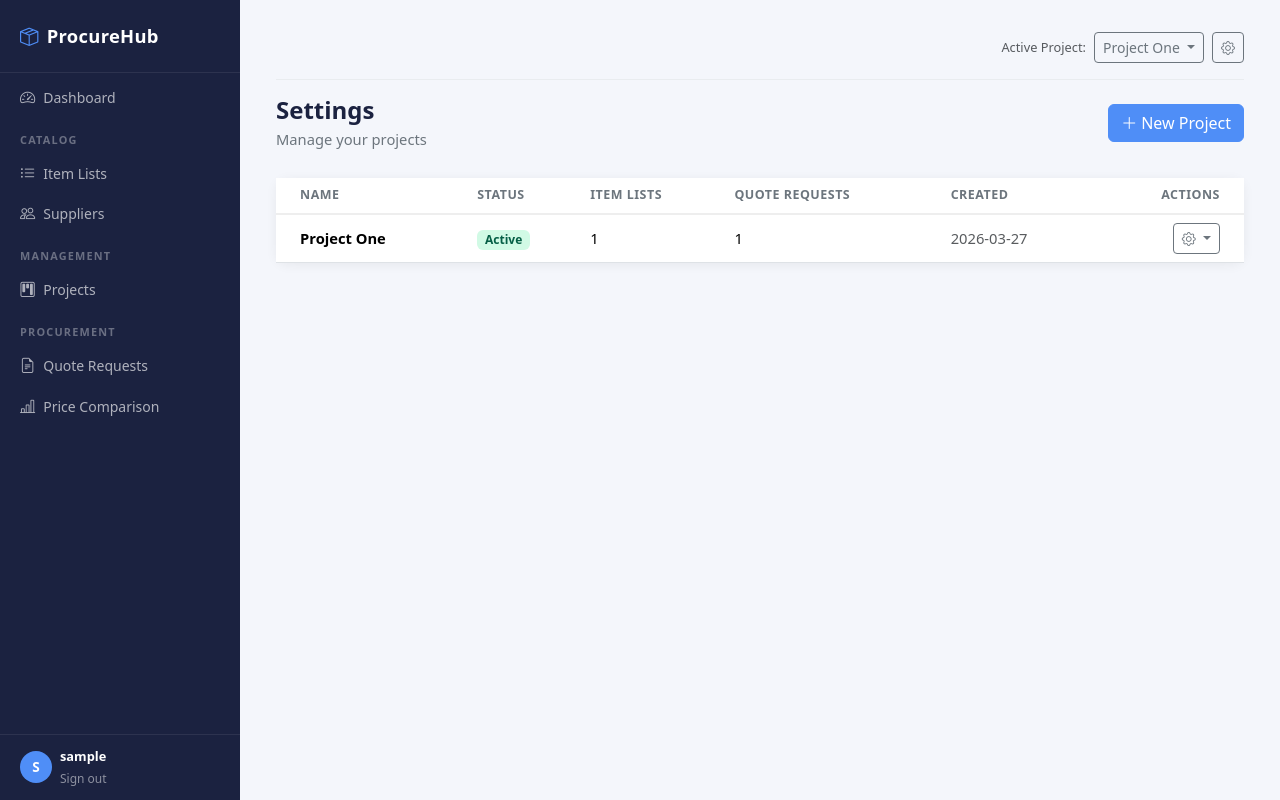
After one commit to cnathani-dev/procurehub, a Flask app: page /settings in a window 1280 px wide. The commit adds this page. Run offline with Flask 3, Linux system fonts and the light colour scheme; the visitor is signed in with stand-in values (Sample User, id 1); data comes from the database, SQL or seed files in the repository; tables that the repository leaves empty hold one stand-in row (values such as "Sample post").

Commit message:
Reorganize navigation: Item Lists + Settings for project management
Major navigation restructure to clarify hierarchy and separate concerns:

New Navigation:
- Sidebar 'Items' → 'Item Lists' (shows lists from active project only)
- Settings icon (⚙) next to Active Project dropdown → Settings page
- Settings page handles all project CRUD (create/edit/delete)

New Routes:
- GET /item-lists → item_lists_list() - Item lists from active project
- GET /settings → settings() - Project management hub

New Templates:
- item_lists/index.html - Card grid of item lists from active project
- settings.html - Project management with modal CRUD

UI Improvements:
- Project management removed from main navigation, moved to Settings
- Item Lists becomes primary content area
- Settings accessible via icon in top right (near Active Project selector)
- Clear separation: content (Item Lists) vs. admin (Settings)

This architecture supports future RBA implementation by centralizing
project/permission management in Settings.

Co-Authored-By: Claude Haiku 4.5 <noreply@anthropic.com>

```diff
--- a/app.py
+++ b/app.py
@@ -338,6 +338,56 @@ def dashboard():
                            item_count=item_count, supplier_count=supplier_count,
                            qr_count=qr_count, open_count=open_count,
                            project_count=project_count, recent=recent)
+
+
+# ── Item Lists (from Active Project) ──────────────────────────────────────────
+@app.route('/item-lists')
+@login_required
+def item_lists_list():
+    """Show item lists from the active project."""
+    active_project_id = session.get('active_project_id')
+    if not active_project_id:
+        flash('No active project selected.', 'warning')
+        return redirect(url_for('settings'))
+
+    with get_db() as conn:
+        project = conn.execute('SELECT * FROM projects WHERE id = ?', (active_project_id,)).fetchone()
+        if not project:
+            abort(404)
+        lists = conn.execute('''
+            SELECT il.*,
+                   COUNT(DISTINCT ili.item_id)  AS item_count,
+                   COUNT(DISTINCT qr.id)         AS qr_count
+            FROM   item_lists il
+            LEFT JOIN item_list_items  ili ON ili.item_list_id = il.id
+            LEFT JOIN quote_requests   qr  ON qr.item_list_id  = il.id
+            WHERE  il.project_id = ?
+            GROUP BY il.id
+            ORDER BY il.created_at DESC
+        ''', (active_project_id,)).fetchall()
+
+    return render_template('item_lists/index.html', project=project, lists=lists)
+
+
+# ── Settings (Project Management) ──────────────────────────────────────────────
+@app.route('/settings')
+@login_required
+def settings():
+    """Project management and settings."""
+    with get_db() as conn:
+        projects = conn.execute('''
+            SELECT p.*,
+                   COUNT(DISTINCT il.id)  AS list_count,
+                   COUNT(DISTINCT qr.id)  AS qr_count
+            FROM   projects p
+            LEFT JOIN item_lists      il ON il.project_id   = p.id
+            LEFT JOIN quote_requests  qr ON qr.item_list_id IN (
+                          SELECT id FROM item_lists WHERE project_id = p.id)
+            GROUP BY p.id
+            ORDER BY p.created_at DESC
+        ''').fetchall()
+
+    return render_template('settings.html', projects=projects)
 
 
 # ── Items ─────────────────────────────────────────────────────────────────────
--- a/templates/base.html
+++ b/templates/base.html
@@ -173,9 +173,9 @@
     </a>
 
     <div class="nav-section-label">Catalog</div>
-    <a href="{{ url_for('items_list') }}"
-       class="nav-link {% if request.endpoint and 'items' in request.endpoint %}active{% endif %}">
-      <i class="bi bi-box"></i>Items
+    <a href="{{ url_for('item_lists_list') }}"
+       class="nav-link {% if request.endpoint == 'item_lists_list' %}active{% endif %}">
+      <i class="bi bi-list-ul"></i>Item Lists
     </a>
     <a href="{{ url_for('suppliers_list') }}"
        class="nav-link {% if request.endpoint and 'suppliers' in request.endpoint %}active{% endif %}">
@@ -214,7 +214,7 @@
 
 <!-- ── Main ───────────────────────────────────────────────────────────── -->
 <div class="main-content">
-  <!-- Project Selector -->
+  <!-- Project Selector & Settings -->
   {% if all_projects %}
   <div class="d-flex justify-content-end align-items-center mb-3" style="padding-bottom: 1rem; border-bottom: 1px solid #e9ecef;">
     <div class="d-flex align-items-center gap-2">
@@ -234,6 +234,9 @@
           {% endfor %}
         </ul>
       </div>
+      <a href="{{ url_for('settings') }}" class="btn btn-sm btn-outline-secondary" title="Settings">
+        <i class="bi bi-gear"></i>
+      </a>
     </div>
   </div>
   {% endif %}
--- /dev/null
+++ b/templates/settings.html
@@ -0,0 +1,142 @@
+{% extends "base.html" %}
+{% block title %}Settings – ProcureHub{% endblock %}
+
+{% block content %}
+<div class="page-header d-flex justify-content-between align-items-center">
+  <div>
+    <h1>Settings</h1>
+    <p>Manage your projects</p>
+  </div>
+  <button class="btn btn-primary" data-bs-toggle="modal" data-bs-target="#projectModal" onclick="resetProjectModal()">
+    <i class="bi bi-plus-lg me-1"></i>New Project
+  </button>
+</div>
+
+<div class="card">
+  <div class="card-body p-0">
+    {% if projects %}
+    <div class="table-responsive">
+      <table class="table table-hover mb-0">
+        <thead>
+          <tr>
+            <th class="ps-4">Name</th>
+            <th>Status</th>
+            <th>Item Lists</th>
+            <th>Quote Requests</th>
+            <th>Created</th>
+            <th class="pe-4 text-end">Actions</th>
+          </tr>
+        </thead>
+        <tbody>
+          {% for p in projects %}
+          <tr onclick="window.location.href='{{ url_for('item_lists_list') }}'">
+            <td class="ps-4"><strong>{{ p.name }}</strong></td>
+            <td>
+              <span class="badge {% if p.status == 'active' %}badge-open{% else %}badge-closed{% endif %}" style="font-size:.75rem;">
+                {{ p.status|capitalize }}
+              </span>
+            </td>
+            <td>{{ p.list_count }}</td>
+            <td>{{ p.qr_count }}</td>
+            <td class="text-muted">{{ p.created_at[:10] }}</td>
+            <td class="pe-4 text-end" onclick="event.stopPropagation();">
+              <div class="btn-group" role="group">
+                <button type="button" class="btn btn-sm btn-outline-secondary dropdown-toggle" data-bs-toggle="dropdown">
+                  <i class="bi bi-gear"></i>
+                </button>
+                <ul class="dropdown-menu dropdown-menu-end">
+                  <li>
+                    <button class="dropdown-item" data-bs-toggle="modal" data-bs-target="#projectModal"
+                            onclick="editProjectModal({{ p.id }}, '{{ p.name }}', '{{ p.description or '' }}', '{{ p.status }}')">
+                      <i class="bi bi-pencil me-2"></i>Edit
+                    </button>
+                  </li>
+                  <li><hr class="dropdown-divider"></li>
+                  <li>
+                    <form method="POST" action="{{ url_for('projects_delete', project_id=p.id) }}" style="display:inline;"
+                          onsubmit="return confirm('Delete {{ p.name }}? This cannot be undone.')">
+                      <button type="submit" class="dropdown-item text-danger">
+                        <i class="bi bi-trash me-2"></i>Delete
+                      </button>
+                    </form>
+                  </li>
+                </ul>
+              </div>
+            </td>
+          </tr>
+          {% endfor %}
+        </tbody>
+      </table>
+    </div>
+    {% else %}
+    <div class="text-center py-5 text-muted">
+      <i class="bi bi-kanban" style="font-size:2.5rem;display:block;margin-bottom:.75rem;"></i>
+      <p class="mb-1">No projects yet.</p>
+      <button class="btn btn-primary mt-2" data-bs-toggle="modal" data-bs-target="#projectModal" onclick="resetProjectModal()">
+        <i class="bi bi-plus-lg me-1"></i>Create First Project
+      </button>
+    </div>
+    {% endif %}
+  </div>
+</div>
+
+<!-- Project Modal (Create/Edit) -->
+<div class="modal fade" id="projectModal" tabindex="-1">
+  <div class="modal-dialog">
+    <div class="modal-content">
+      <div class="modal-header">
+        <h5 class="modal-title" id="projectModalTitle">New Project</h5>
+        <button type="button" class="btn-close" data-bs-dismiss="modal"></button>
+      </div>
+      <form method="POST" id="projectForm">
+        <div class="modal-body p-4">
+          <div class="mb-3">
+            <label class="form-label fw-600" style="font-weight:600;">Name <span class="text-danger">*</span></label>
+            <input type="text" name="name" id="projectName" class="form-control" required placeholder="e.g. Q2 2026 Procurement"/>
+          </div>
+          <div class="mb-3">
+            <label class="form-label fw-600" style="font-weight:600;">Description</label>
+            <textarea name="description" id="projectDescription" class="form-control" rows="2"
+                      placeholder="Optional notes about this project..."></textarea>
+          </div>
+          <div class="mb-0">
+            <label class="form-label fw-600" style="font-weight:600;">Status</label>
+            <select name="status" id="projectStatus" class="form-select">
+              <option value="active">Active</option>
+              <option value="archived">Archived</option>
+            </select>
+          </div>
+        </div>
+        <div class="modal-footer">
+          <button type="button" class="btn btn-secondary" data-bs-dismiss="modal">Cancel</button>
+          <button type="submit" class="btn btn-primary">
+            <span id="submitBtnText">Create Project</span>
+          </button>
+        </div>
+      </form>
+    </div>
+  </div>
+</div>
+{% endblock %}
+
+{% block scripts %}
+<script>
+function resetProjectModal() {
+  document.getElementById('projectForm').action = '{{ url_for("projects_create") }}';
+  document.getElementById('projectForm').reset();
+  document.getElementById('projectModalTitle').textContent = 'New Project';
+  document.getElementById('submitBtnText').textContent = 'Create Project';
+  document.getElementById('projectStatus').value = 'active';
+}
+
+function editProjectModal(id, name, description, status) {
+  const baseUrl = '{{ url_for("projects_edit", project_id=0) }}'.replace('/0', '/' + id);
+  document.getElementById('projectForm').action = baseUrl;
+  document.getElementById('projectName').value = name;
+  document.getElementById('projectDescription').value = description;
+  document.getElementById('projectStatus').value = status;
+  document.getElementById('projectModalTitle').textContent = 'Edit Project';
+  document.getElementById('submitBtnText').textContent = 'Update Project';
+}
+</script>
+{% endblock %}
```
Also changed, not shown: templates/item_lists/index.html (added, +81 -0 lines).
